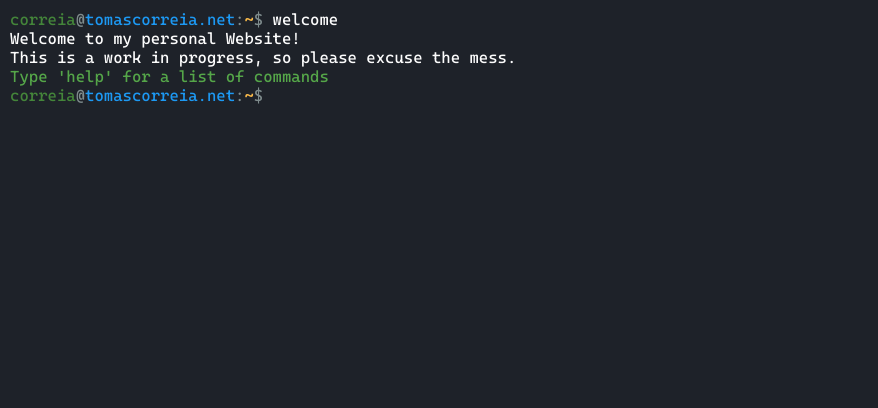
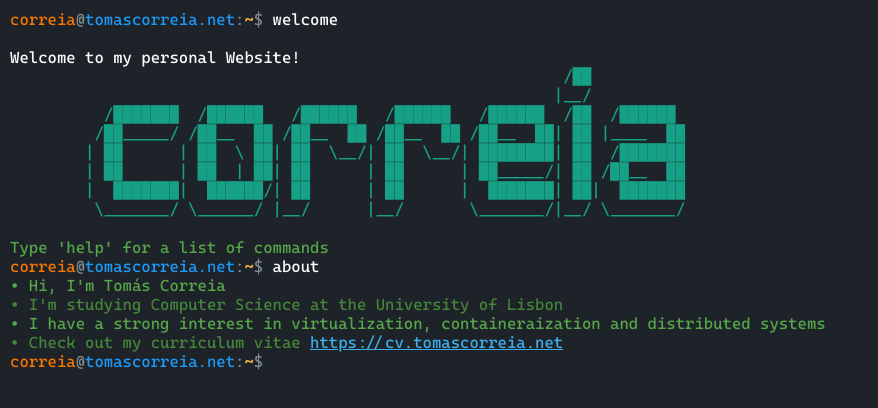
Before and after one commit to corrreia/personal-website, an Angular app: page / in a window 1280 px wide. Shown: the top 408 px of the page, without its empty margins (0-878 px from the left). Built offline with nearby package versions, Linux system fonts and the light colour scheme.

Commit message:
added docker file and fixed some stuff

```diff
--- a/src/app/commands.service.ts
+++ b/src/app/commands.service.ts
@@ -17,11 +17,28 @@ export class CommandsService {
     },
     welcome: (args: string[]) => {
       return Promise.resolve(`
+      <br>
         Welcome to my personal Website!<br>
-
-        This is a work in progress, so please excuse the mess.<br>
+        <pre style="color: ${this.colors.other_turquoise}">
+                                                           /██
+                                                          |__/
+          /███████  /██████   /██████   /██████   /██████  /██  /██████
+         /██_____/ /██__  ██ /██__  ██ /██__  ██ /██__  ██| ██ |____  ██
+        | ██      | ██  \\ ██| ██  \\__/| ██  \\__/| ████████| ██  /███████
+        | ██      | ██  | ██| ██      | ██      | ██_____/| ██ /██__  ██
+        |  ███████|  ██████/| ██      | ██      |  ███████| ██|  ███████
+         \\_______/ \\______/ |__/      |__/       \\_______/|__/ \\_______/
+        </pre>
         <span style="color: ${this.colors.other_green}">Type 'help' for a list of commands</span>
       `);
+    },
+    about: (args: string[]) => {
+      return Promise.resolve(`
+        <span style="color: ${this.colors.other_green}">• Hi, I'm Tomás Correia</span><br>
+        <span style="color: ${this.colors.green}">• I'm studying Computer Science at the University of Lisbon</span><br>
+        <span style="color: ${this.colors.other_green}">• I have a strong interest in virtualization, containeraization and distributed systems</span><br>
+        <span style="color: ${this.colors.green}">• Check out my curriculum vitae <a href="https://cv.tomascorreia.net" target="_blank" style="color: ${this.colors.other_blue}"> https://cv.tomascorreia.net</a></span><br>
+        `);
     },
     sudo: (args: string[]) => {
       return Promise.resolve(`
@@ -30,22 +47,22 @@ export class CommandsService {
     },
     repo: (args: string[]) => {
       return Promise.resolve(`
-        Check out the source code <a href="https://github.com/corrreia/personal-website" target="_blank" style="color: ${this.colors.other_blue}"> here</a>!
+        Check out the source code <a href="https://github.com/corrreia/personal-website" target="_blank" style="color: ${this.colors.other_blue}"> https://github.com/corrreia/personal-website</a>!
       `);
     },
     cv: (args: string[]) => {
       return Promise.resolve(`
-        Check out my curriculum vitae <a href="https://cv.tomascorreia.net" target="_blank" style="color: ${this.colors.other_blue}"> here</a>!
+        Check out my curriculum vitae <a href="https://cv.tomascorreia.net" target="_blank" style="color: ${this.colors.other_blue}"> https://cv.tomascorreia.net</a>!
       `);
     },
     github: (args: string[]) => {
       return Promise.resolve(`
-        Check out my Github <a href="https://github.com/corrreia" target="_blank" style="color: ${this.colors.other_blue}"> here</a>!
+        Check out my Github <a href="https://github.com/corrreia" target="_blank" style="color: ${this.colors.other_blue}"> https://github.com/corrreia</a>!
       `);
     },
     linkedin: (args: string[]) => {
       return Promise.resolve(`
-        Check out my Linkedin <a href="https://linkedin.com/in/tomasmcorreia" target="_blank" style="color: ${this.colors.other_blue}"> here</a>!
+        Check out my Linkedin <a href="https://linkedin.com/in/tomasmcorreia" target="_blank" style="color: ${this.colors.other_blue}"> https://linkedin.com/in/tomasmcorreia</a>!
       `);
     },
     weather: (args: string[]) => {
--- a/src/app/history.service.ts
+++ b/src/app/history.service.ts
@@ -33,4 +33,8 @@ export class HistoryService {
   getCommand(index: number): string {
     return this.history[index].command;
   }
+
+  getIndex(): number {
+    return this.index;
+  }
 }
--- a/src/app/previous-commands/previous-commands.component.html
+++ b/src/app/previous-commands/previous-commands.component.html
@@ -1,5 +1,5 @@
 <div *ngFor="let h of history">
-  <span [style.color]="colors.green">correia</span>@<span
+  <span [style.color]="colors.orange">correia</span>@<span
     [style.color]="colors.blue"
     >tomascorreia.net</span
   >:<span [style.color]="colors.yellow">~</span>$
--- a/src/app/prompt/prompt.component.css
+++ b/src/app/prompt/prompt.component.css
@@ -1,3 +1,9 @@
+.main {
+  width: 100%;
+  /* padding-top: 5px;
+  padding-bottom: 5px; */
+}
+
 input {
   background-color: transparent;
   border: none;
@@ -6,7 +12,7 @@ input {
   font-size: 100%;
   font-family: "CascadiaCode", sans-serif;
   padding: 0;
-  margin-left: 8px;
-  position: fixed;
-  width: 100%;
+  /* margin-left: 8px; */
+  /* position: fixed; */
+  /* width: 100%; */
 }
--- a/src/app/prompt/prompt.component.html
+++ b/src/app/prompt/prompt.component.html
@@ -1,11 +1,14 @@
-<span style="color:{{ colors.green }}">correia</span>@<span
-  style="color:{{ colors.blue }}"
+<div class="main">
+  <span [style.color]="colors.orange">correia</span>@<span
+    [style.color]="colors.blue"
     >tomascorreia.net</span
->:<span style="color:{{ colors.yellow }}">~</span>$
+  >:<span [style.color]="colors.yellow">~</span>$
   <input
     #searchBox
     id="search-box"
     (input)="search(searchBox.value)"
     autocomplete="off"
-  [(ngModel)]="prompt" type="text"
+    [(ngModel)]="prompt"
+    type="text"
   />
+</div>
--- a/src/app/prompt/prompt.component.ts
+++ b/src/app/prompt/prompt.component.ts
@@ -12,6 +12,8 @@ import { HistoryService } from '../history.service';
 export class PromptComponent {
   colors;
 
+  private index: number = 1;
+
   prompt: string = '';
 
   constructor(
@@ -24,6 +26,9 @@ export class PromptComponent {
     this.colors = colorDataService.getColors();
     this.commandsService.processCommand('welcome').then((output) => {
       this.historyService.add('welcome', output);
+    });
+    this.commandsService.processCommand('about').then((output) => {
+      this.historyService.add('about', output);
     });
   }
 
@@ -43,7 +48,9 @@ export class PromptComponent {
   onEnterKey(event: KeyboardEvent) {
     event.preventDefault(); // Prevents the default action of the enter key
 
-    const command: string = this.prompt.trim().split(' ')[0];
+    if (this.prompt === '') return;  // Prevents the user from submitting an empty command
+
+    const command: string = this.prompt;
 
     this.commandsService.processCommand(this.prompt).then((output) => {
       this.historyService.add(command, output);
@@ -51,6 +58,7 @@ export class PromptComponent {
 
     this.prompt = ''; // Clear the prompt
     this.search(this.prompt); // Set the color of the input element
+    this.index++;
   }
 
   @HostListener('keydown.tab', ['$event'])
@@ -59,4 +67,27 @@ export class PromptComponent {
     this.prompt = this.commandsService.autoComplete(this.prompt);
     this.search(this.prompt); // Set the color of the input element
   }
+
+  @HostListener('keydown.arrowup', ['$event'])
+  onArrowUpKey(event: KeyboardEvent) {
+    if (this.index > 0) {
+      this.index--;
+      this.prompt = this.historyService.getCommand(this.index);
+      this.search(this.prompt); // Set the color of the input element
+    }
+  }
+
+  @HostListener('keydown.arrowdown', ['$event'])
+  onArrowDownKey(event: KeyboardEvent) {
+    if (this.index < this.historyService.getIndex()) {
+      this.index++;
+      try {
+        this.prompt = this.historyService.getCommand(this.index);
+      } catch (e) {
+        this.prompt = '';
+        this.index = this.historyService.getIndex();
+      }
+      this.search(this.prompt); // Set the color of the input element
+    }
+  }
 }
--- a/src/styles.css
+++ b/src/styles.css
@@ -39,3 +39,10 @@ app-root {
   display: flex;
   padding: 10px;
 }
+
+pre {
+  font-family: "CascadiaCode", monospace;
+  white-space: pre-wrap;
+  word-wrap: break-word;
+  margin: 0;
+}
```
Also changed, not shown: 1 other file (tests, documents, lock files or other folders). Lines whose indentation alone changed are shown as unchanged.
